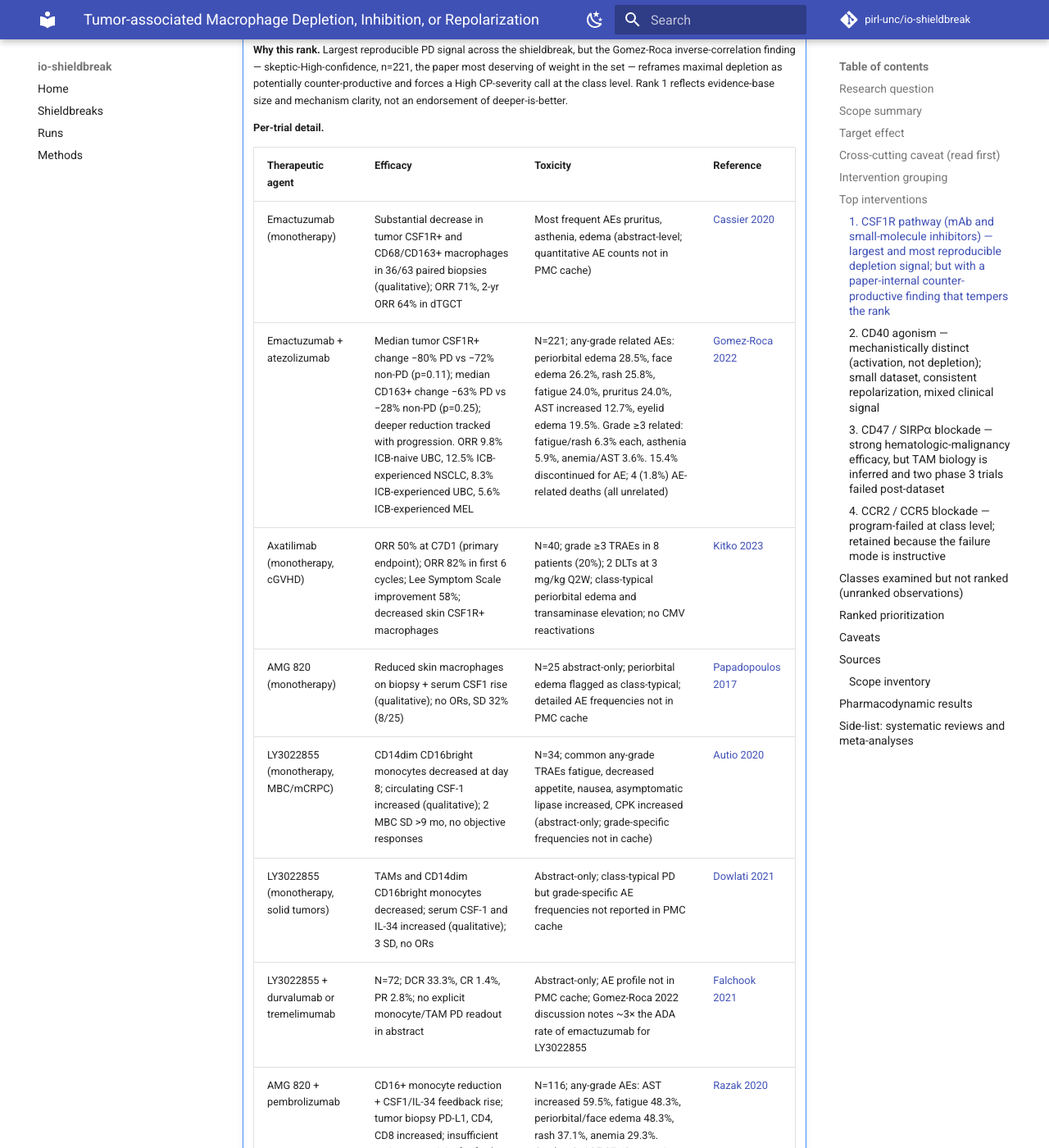
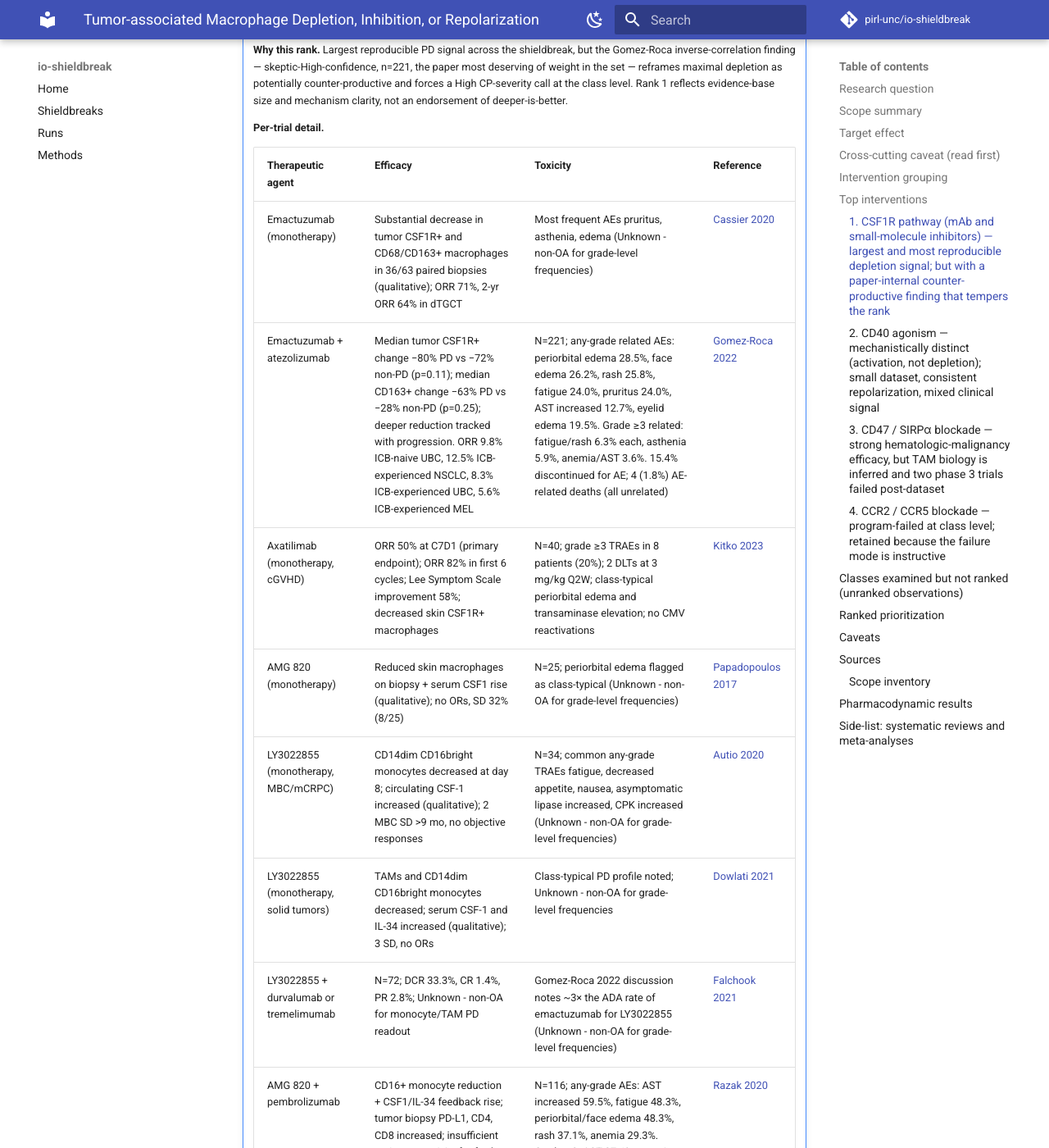
Before and after one commit to pirl-unc/io-shieldbreak, an MkDocs documentation site: the page built from docs/shieldbreaks/tam-depletion/index.md, in a window 1280 px wide and 1400 px high, scrolled down 3027 px. Shown: the whole window at 82% size. Built offline with MkDocs 1.6.1 and Material for MkDocs 9.7.7, drawn with Linux system fonts in a browser that asks for light colours; comment, search, counter and statistics services are not loaded.

Commit message:
scope(tam-depletion): standardize non-OA flagging in per-trial tables
Apply uniform "Unknown - non-OA" convention to access-flag wording in the
four Per-trial detail tables. Cells previously phrased "abstract-only",
"not in PMC cache", or "AE profile not in PMC cache" now read "Unknown -
non-OA" (or append "(Unknown - non-OA for grade-level frequencies)" when
the cell mixes abstract-level data with inaccessible grade-level detail).
Affects five non-OA trials: Cassier 2020, Papadopoulos 2017, Autio 2020,
Dowlati 2021, Falchook 2021. No narrative or ranking changes.

Co-Authored-By: Claude Opus 4.7 (1M context) <noreply@anthropic.com>

```diff
--- a/docs/shieldbreaks/tam-depletion/index.md
+++ b/docs/shieldbreaks/tam-depletion/index.md
@@ -89,13 +89,13 @@ CSF1R-in-combo papers are rolled up into the CSF1R group rather than left in a g
 
 | Therapeutic agent | Efficacy | Toxicity | Reference |
 |---|---|---|---|
-| Emactuzumab (monotherapy) | Substantial decrease in tumor CSF1R+ and CD68/CD163+ macrophages in 36/63 paired biopsies (qualitative); ORR 71%, 2-yr ORR 64% in dTGCT | Most frequent AEs pruritus, asthenia, edema (abstract-level; quantitative AE counts not in PMC cache) | [Cassier 2020](https://pubmed.ncbi.nlm.nih.gov/33161240/) |
+| Emactuzumab (monotherapy) | Substantial decrease in tumor CSF1R+ and CD68/CD163+ macrophages in 36/63 paired biopsies (qualitative); ORR 71%, 2-yr ORR 64% in dTGCT | Most frequent AEs pruritus, asthenia, edema (Unknown - non-OA for grade-level frequencies) | [Cassier 2020](https://pubmed.ncbi.nlm.nih.gov/33161240/) |
 | Emactuzumab + atezolizumab | Median tumor CSF1R+ change −80% PD vs −72% non-PD (p=0.11); median CD163+ change −63% PD vs −28% non-PD (p=0.25); deeper reduction tracked with progression. ORR 9.8% ICB-naive UBC, 12.5% ICB-experienced NSCLC, 8.3% ICB-experienced UBC, 5.6% ICB-experienced MEL | N=221; any-grade related AEs: periorbital edema 28.5%, face edema 26.2%, rash 25.8%, fatigue 24.0%, pruritus 24.0%, AST increased 12.7%, eyelid edema 19.5%. Grade ≥3 related: fatigue/rash 6.3% each, asthenia 5.9%, anemia/AST 3.6%. 15.4% discontinued for AE; 4 (1.8%) AE-related deaths (all unrelated) | [Gomez-Roca 2022](https://pubmed.ncbi.nlm.nih.gov/35577503/) |
 | Axatilimab (monotherapy, cGVHD) | ORR 50% at C7D1 (primary endpoint); ORR 82% in first 6 cycles; Lee Symptom Scale improvement 58%; decreased skin CSF1R+ macrophages | N=40; grade ≥3 TRAEs in 8 patients (20%); 2 DLTs at 3 mg/kg Q2W; class-typical periorbital edema and transaminase elevation; no CMV reactivations | [Kitko 2023](https://pubmed.ncbi.nlm.nih.gov/36459673/) |
-| AMG 820 (monotherapy) | Reduced skin macrophages on biopsy + serum CSF1 rise (qualitative); no ORs, SD 32% (8/25) | N=25 abstract-only; periorbital edema flagged as class-typical; detailed AE frequencies not in PMC cache | [Papadopoulos 2017](https://pubmed.ncbi.nlm.nih.gov/28655795/) |
-| LY3022855 (monotherapy, MBC/mCRPC) | CD14dim CD16bright monocytes decreased at day 8; circulating CSF-1 increased (qualitative); 2 MBC SD >9 mo, no objective responses | N=34; common any-grade TRAEs fatigue, decreased appetite, nausea, asymptomatic lipase increased, CPK increased (abstract-only; grade-specific frequencies not in cache) | [Autio 2020](https://pubmed.ncbi.nlm.nih.gov/32847933/) |
-| LY3022855 (monotherapy, solid tumors) | TAMs and CD14dim CD16bright monocytes decreased; serum CSF-1 and IL-34 increased (qualitative); 3 SD, no ORs | Abstract-only; class-typical PD but grade-specific AE frequencies not reported in PMC cache | [Dowlati 2021](https://pubmed.ncbi.nlm.nih.gov/33624233/) |
-| LY3022855 + durvalumab or tremelimumab | N=72; DCR 33.3%, CR 1.4%, PR 2.8%; no explicit monocyte/TAM PD readout in abstract | Abstract-only; AE profile not in PMC cache; Gomez-Roca 2022 discussion notes ~3× the ADA rate of emactuzumab for LY3022855 | [Falchook 2021](https://pubmed.ncbi.nlm.nih.gov/33852104/) |
+| AMG 820 (monotherapy) | Reduced skin macrophages on biopsy + serum CSF1 rise (qualitative); no ORs, SD 32% (8/25) | N=25; periorbital edema flagged as class-typical (Unknown - non-OA for grade-level frequencies) | [Papadopoulos 2017](https://pubmed.ncbi.nlm.nih.gov/28655795/) |
+| LY3022855 (monotherapy, MBC/mCRPC) | CD14dim CD16bright monocytes decreased at day 8; circulating CSF-1 increased (qualitative); 2 MBC SD >9 mo, no objective responses | N=34; common any-grade TRAEs fatigue, decreased appetite, nausea, asymptomatic lipase increased, CPK increased (Unknown - non-OA for grade-level frequencies) | [Autio 2020](https://pubmed.ncbi.nlm.nih.gov/32847933/) |
+| LY3022855 (monotherapy, solid tumors) | TAMs and CD14dim CD16bright monocytes decreased; serum CSF-1 and IL-34 increased (qualitative); 3 SD, no ORs | Class-typical PD profile noted; Unknown - non-OA for grade-level frequencies | [Dowlati 2021](https://pubmed.ncbi.nlm.nih.gov/33624233/) |
+| LY3022855 + durvalumab or tremelimumab | N=72; DCR 33.3%, CR 1.4%, PR 2.8%; Unknown - non-OA for monocyte/TAM PD readout | Gomez-Roca 2022 discussion notes ~3× the ADA rate of emactuzumab for LY3022855 (Unknown - non-OA for grade-level frequencies) | [Falchook 2021](https://pubmed.ncbi.nlm.nih.gov/33852104/) |
 | AMG 820 + pembrolizumab | CD16+ monocyte reduction + CSF1/IL-34 feedback rise; tumor biopsy PD-L1, CD4, CD8 increased; insufficient antitumor activity for further evaluation (1/19 NSCLC PR) | N=116; any-grade AEs: AST increased 59.5%, fatigue 48.3%, periorbital/face edema 48.3%, rash 37.1%, anemia 29.3%. Grade ≥3: AST 27.6%, anemia 17.2%, lipase 12.9%, rash 11.2%, hypophosphatemia 10.3%. 12.1% discontinued AMG 820 for AE; 6 fatal AEs (5.2%) | [Razak 2020](https://pubmed.ncbi.nlm.nih.gov/33046621/) |
 | Pexidartinib + paclitaxel | CD14dim/CD16+ monocyte levels decreased 57–100%; plasma CSF-1 increased 1.6–53-fold | N=54; related any-grade: fatigue 65%, anemia 59%, neutropenia 43%, diarrhea/nausea 39% each, AST increased 35%, CPK increased 31%. Grade 3–4: anemia 26%, neutropenia 22%, lymphopenia 19%, fatigue 15%, hypertension 11%. SAEs in 31%; 11% AE-driven discontinuation | [Wesolowski 2019](https://pubmed.ncbi.nlm.nih.gov/31258629/) |
 | Pexidartinib + sirolimus | "Decreased proportion of activated M2 macrophages" in tumor (qualitative; skeptic notes n≈3 paired biopsies with "non-statistically significant trends"); 3 PR + 9 SD (67% clinical benefit, driven by TGCT) | N=18; 5 DLTs (AST/ALT elevation ×2, sirolimus trough ×2, grade 5 dehydration/cardiac arrest ×1); grade ≥3 TRAEs: AST/ALT increased 11.1–11.1%, fatigue 11.1%, anemia 11.1%, hypertension 16.7%; 1 grade 5 | [Manji 2021](https://pubmed.ncbi.nlm.nih.gov/34321280/) |
```
Also changed, not shown: other parts of docs/shieldbreaks/tam-depletion/index.md (+1 -1 lines), docs/shieldbreaks/tam-depletion/scope_summary.md (+5 -5 lines).
